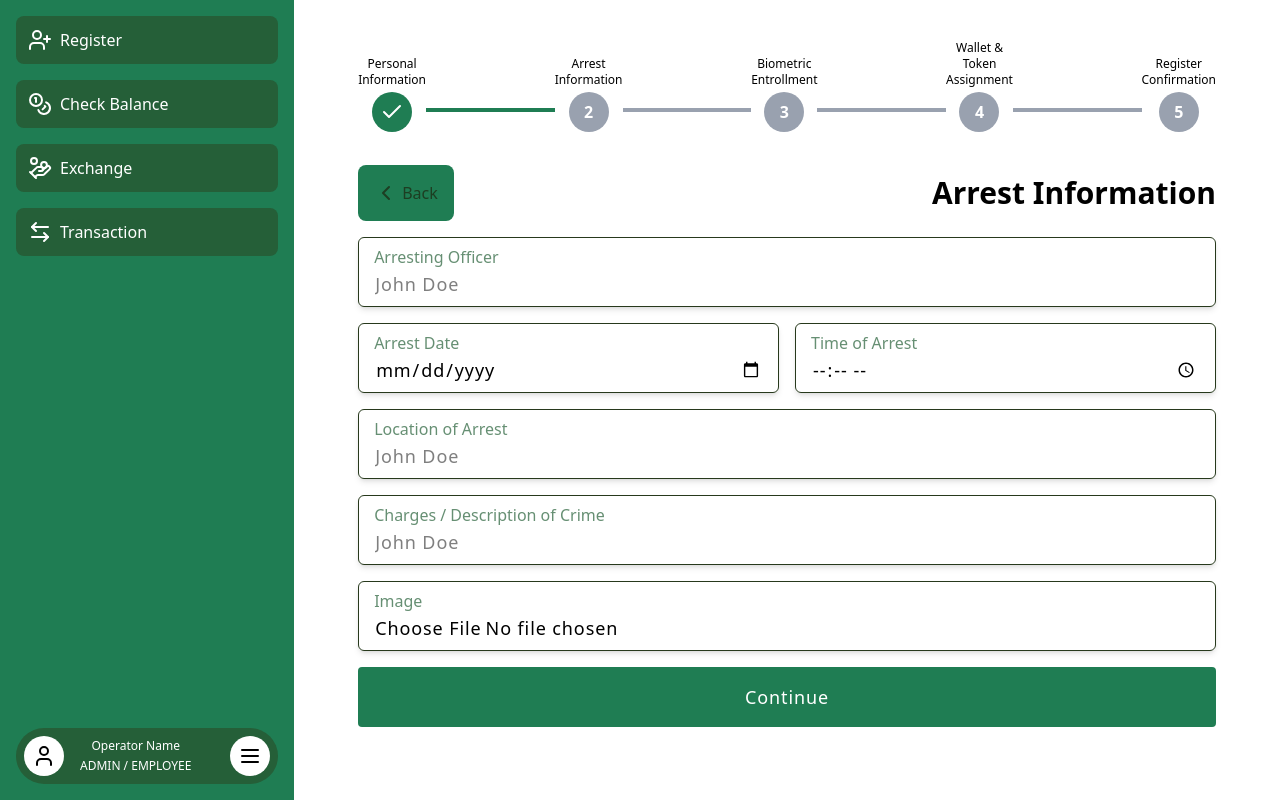
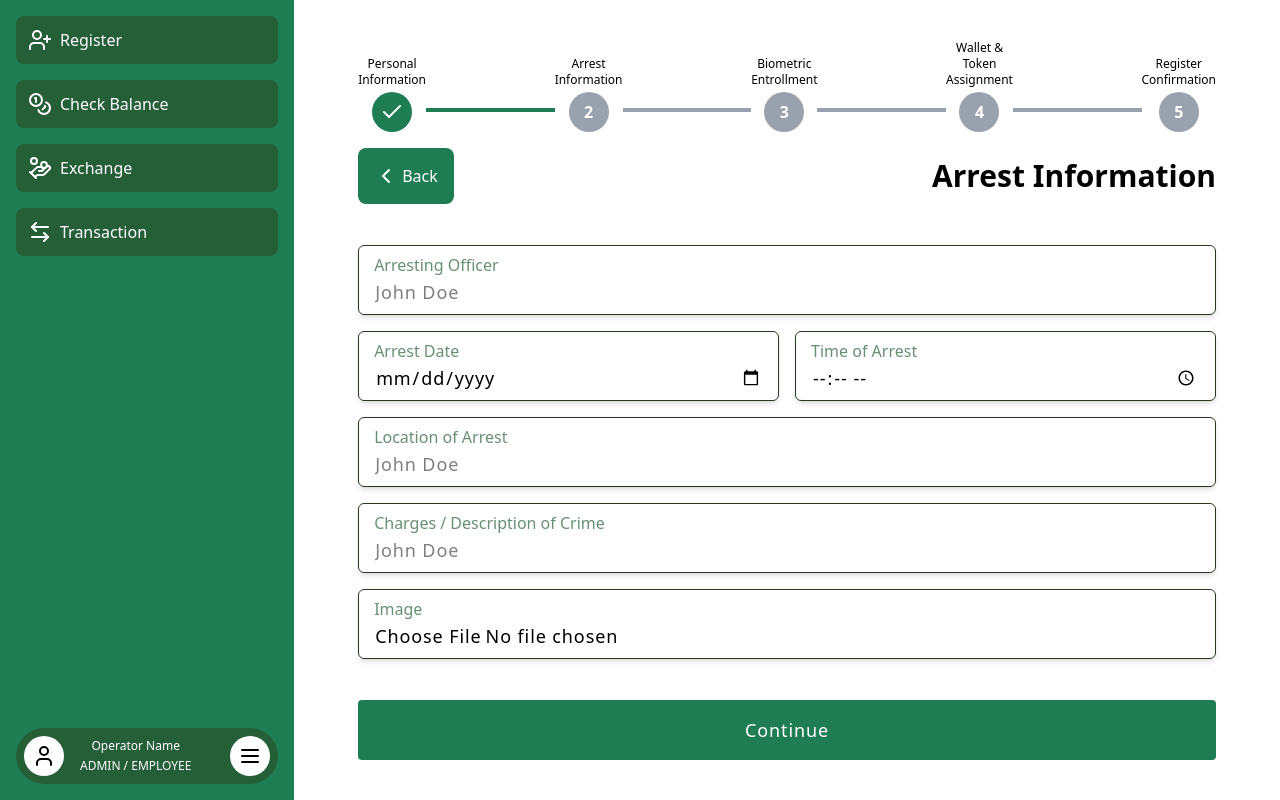
Before and after one commit to Lolillya/PrisonCoin-digital-currency, a React (Vite) app in the folder client/: page /admin/dashboard/register in a window 1280 px wide. Both pictures are taken after typing "Sample", "Sample", "Sample", "Sample", "Sample" into the empty fields and a click on the button "Continue". Built offline with nearby package versions, Linux system fonts and the light colour scheme.

Commit message:
register page screens adjusted alignment

```diff
--- a/client/src/pages/admin/register/components/register-inputs.tsx
+++ b/client/src/pages/admin/register/components/register-inputs.tsx
@@ -18,7 +18,13 @@ export const RegisterInputs = () => {
   };
 
   const renderCurrentStep = () => {
-    if (steps.step1 && steps.step2 && steps.step3 && steps.step4 && steps.step5) {
+    if (
+      steps.step1 &&
+      steps.step2 &&
+      steps.step3 &&
+      steps.step4 &&
+      steps.step5
+    ) {
       return <RegisterComplete />;
     }
     if (!steps.step1) {
@@ -39,11 +45,7 @@ export const RegisterInputs = () => {
     return null;
   };
 
-  return (
-    <form className="flex-1 flex h-full">
-      {renderCurrentStep()}
-    </form>
-  );
+  return <form className="flex-1 flex h-full">{renderCurrentStep()}</form>;
 };
 
 const RegisterStep1 = ({
@@ -52,8 +54,9 @@ const RegisterStep1 = ({
   onContinue: (e: React.MouseEvent<HTMLButtonElement>) => void;
 }) => {
   return (
-    <div className="w-full h-full flex m-auto">
-      <div className="flex flex-col gap-4 w-full">
+    <div className="flex-1 flex mt-4">
+      <div className="flex flex-col gap-4 w-full justify-between">
+        {/* HEADER */}
         <div className="w-full flex justify-between items-center">
           <div className="p-4 bg-primary text-white rounded-lg flex items-center gap-1">
             <LeftArrowIcon />
@@ -61,6 +64,9 @@ const RegisterStep1 = ({
           </div>
           <h2>Personal Information</h2>
         </div>
+
+        <div className="flex flex-col gap-4">
+          {/* inmate fullname */}
           <div className="flex flex-col relative group">
             <label className="absolute ml-4 text-secondary/70 text-base mt-2 transition-all duration-200 group-focus-within:text-xs">
               Full Name
@@ -68,6 +74,7 @@ const RegisterStep1 = ({
             <Input placeholder="John Doe" required />
           </div>
 
+          {/* inmate auto-generated inmate number */}
           <div className="flex flex-col relative group">
             <label className="absolute ml-4 text-secondary/70 text-base mt-2 transition-all duration-200 group-focus-within:text-xs">
               In-mate No. (auto-generated)
@@ -75,6 +82,7 @@ const RegisterStep1 = ({
             <Input placeholder="#12345" required />
           </div>
 
+          {/* inmate address */}
           <div className="flex flex-col relative group">
             <label className="absolute ml-4 text-secondary/70 text-base mt-2 transition-all duration-200 group-focus-within:text-xs">
               Address
@@ -82,6 +90,7 @@ const RegisterStep1 = ({
             <Input placeholder="Full Address" required />
           </div>
 
+          {/* inmate height */}
           <div className="flex gap-4 w-full">
             <div className="flex flex-col relative group w-full">
               <label className="absolute ml-4 text-secondary/70 text-base mt-2 transition-all duration-200 group-focus-within:text-xs">
@@ -90,11 +99,13 @@ const RegisterStep1 = ({
               <Input placeholder="in inches" required />
             </div>
 
+            {/* inmate weight */}
             <div className="flex flex-col relative group w-full">
               <label className="absolute ml-4 text-secondary/70 text-base mt-2 transition-all duration-200 group-focus-within:text-xs">
                 Weight
               </label>
               <Input placeholder="in kg" required />
+            </div>
           </div>
         </div>
         <div>
@@ -113,15 +124,19 @@ const RegisterStep2 = ({
   onContinue: (e: React.MouseEvent<HTMLButtonElement>) => void;
 }) => {
   return (
-    <div className="w-full h-full flex m-auto">
-      <div className="flex flex-col gap-4 w-full">
+    <div className="flex-1 flex">
+      <div className="flex flex-col gap-4 w-full justify-between mt-4">
+        {/* HEADER */}
         <div className="w-full flex justify-between items-center">
-          <div className="p-4 bg-primary text-text rounded-lg flex items-center gap-1">
+          <div className="p-4 bg-primary text-white rounded-lg flex items-center gap-1">
             <LeftArrowIcon />
             <span>Back</span>
           </div>
           <h2>Arrest Information</h2>
         </div>
+
+        <div className="flex flex-col gap-4">
+          {/* arresting officer */}
           <div className="flex flex-col relative group">
             <label className="absolute ml-4 text-secondary/70 text-base mt-2 transition-all duration-200 group-focus-within:text-xs">
               Arresting Officer
@@ -129,7 +144,9 @@ const RegisterStep2 = ({
             <Input placeholder="John Doe" required />
           </div>
 
+          {/* arrest date */}
           <div className="flex gap-4 items-center w-full">
+            {/* arrest date in mm/dd/yy */}
             <div className="group relative w-full">
               <label className="absolute ml-4 text-secondary/70 text-base mt-2 transition-all duration-200 group-focus-within:text-xs">
                 Arrest Date
@@ -137,6 +154,7 @@ const RegisterStep2 = ({
               <Input type="date" className="w-full" required />
             </div>
 
+            {/* arrest time */}
             <div className="group relative w-full">
               <label className="absolute ml-4 text-secondary/70 text-base mt-2 transition-all duration-200 group-focus-within:text-xs">
                 Time of Arrest
@@ -145,6 +163,7 @@ const RegisterStep2 = ({
             </div>
           </div>
 
+          {/* arrest location */}
           <div className="flex flex-col relative group">
             <label className="absolute ml-4 text-secondary/70 text-base mt-2 transition-all duration-200 group-focus-within:text-xs">
               Location of Arrest
@@ -152,6 +171,7 @@ const RegisterStep2 = ({
             <Input placeholder="John Doe" required />
           </div>
 
+          {/* crime description */}
           <div className="flex flex-col relative group">
             <label className="absolute ml-4 text-secondary/70 text-base mt-2 transition-all duration-200 group-focus-within:text-xs">
               Charges / Description of Crime
@@ -159,12 +179,16 @@ const RegisterStep2 = ({
             <Input placeholder="John Doe" required />
           </div>
 
+          {/* inmate image */}
           <div className="flex flex-col relative group">
             <label className="absolute ml-4 text-secondary/70 text-base mt-2 transition-all duration-200 group-focus-within:text-xs">
               Image
             </label>
             <Input type="file" />
           </div>
+        </div>
+
+        {/* SUBMIT BUTTON */}
         <div>
           <Button type="submit" onClick={onContinue}>
             Continue
@@ -335,7 +359,6 @@ const RegisterStep5 = ({
 
         <div className="overflow-y-auto pr-2">
           {/* Display summary of all steps here */}
-
         </div>
 
         <div className="mt-4">
@@ -357,7 +380,8 @@ const RegisterComplete = () => {
         </div>
         <h2 className="text-3xl font-bold">Registration Complete!</h2>
         <p className="text-text/70 text-center max-w-md">
-          Thank you for registering. The inmate's account has been created successfully and is now ready to use the system.
+          Thank you for registering. The inmate's account has been created
+          successfully and is now ready to use the system.
         </p>
       </div>
 
```
Lines whose indentation alone changed are shown as unchanged.
